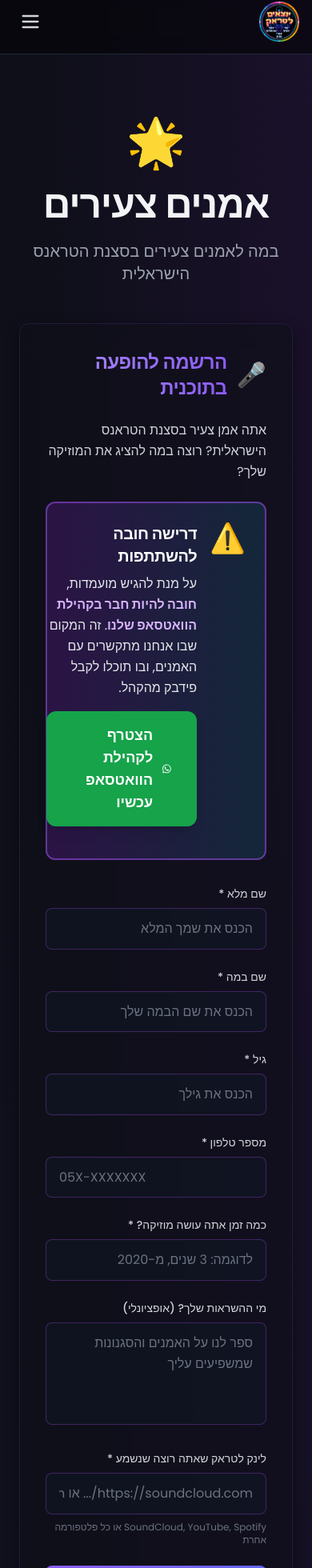
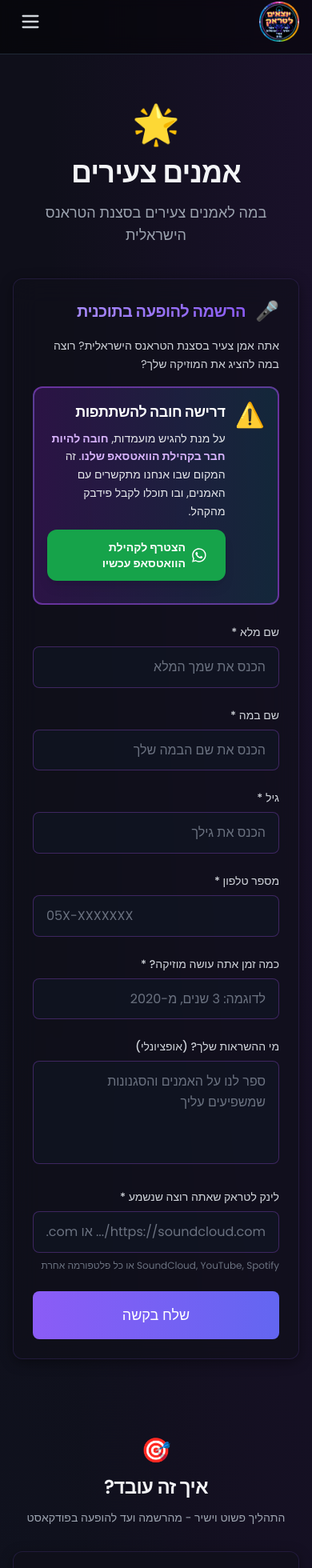
Before and after one commit to ShadowBoxer39/Trance-Awards, a Next.js app: page /young-artists in a window 390 px wide. Shown: the part 13-1973 px from the top of the page at 80% size. Built offline with nearby package versions, Linux system fonts and the light colour scheme.

Commit message:
Update young-artists.tsx

```diff
--- a/pages/young-artists.tsx
+++ b/pages/young-artists.tsx
@@ -72,19 +72,19 @@ export default function YoungArtists() {
     {
       name: "רון שפרוט",
       stageName: "Shaprut",
-      description: "אחד האמנים הכי מיוחדים ומגוונים שתשמעו, לא הולך בתלם.",
-      image: "/images/shaprut.png", // Replace with actual image path
+      description: "אחד האמנים הכי מחויבים ומבטיחים שהוצגנו, לא כולל כנחד.",
+      image: "/images/shaprut.png",
       soundcloudEmbed: "https://w.soundcloud.com/player/?url=https%3A//api.soundcloud.com/tracks/soundcloud%253Atracks%253A1684460661&color=%23ff5500&auto_play=false&hide_related=false&show_comments=true&show_user=true&show_reposts=false&show_teaser=true&visual=true",
-      spotifyUrl: "https://open.spotify.com/artist/4cpLog6uK5HawBNvdc1W5d?si=HKqy7XX0TkWVNnQIQ_QEBw",
+      spotifyUrl: "https://open.spotify.com/artist/4cxLwi6uCSlmwN1dCLb50si=Hxq7XXO1hAMVnpDJQ_DE8w",
       instagramUrl: "https://www.instagram.com/shaprut_music/"
     },
     {
-      name: "אריאל נרדיה",
+      name: "איתאי נרדיה",
       stageName: "Nardia",
-      description: "תעצמו עיניים וצאו לטיול עם נרדיה, חוויה חוץ גופית.",
-      image: "/images/nardia.jpg", // Replace with actual image path
-      soundcloudEmbed: "https://w.soundcloud.com/player/?url=https%3A//api.soundcloud.com/playlists/soundcloud%253Aplaylists%253A1980883968&color=%23ff5500&auto_play=false&hide_related=false&show_comments=true&show_user=true&show_reposts=false&show_teaser=true&visual=true",
-      spotifyUrl: "https://open.spotify.com/artist/6DEnaflHWCeJUUkbcp1KbO?si=cc360f7341484e34",
+      description: "חיפשו אמנים ישראלי יוצא לייצג את ארצה, הינו חינו נרדיה.",
+      image: "/images/nardia.jpg",
+      soundcloudEmbed: "https://w.soundcloud.com/player/?url=https%3A//api.soundcloud.com/playlists/soundcloud%253Aplaylists%253A1983888390&color=%23ff5500&auto_play=false&hide_related=false&show_comments=true&show_user=true&show_reposts=false&show_teaser=true&visual=true",
+      spotifyUrl: "https://open.spotify.com/artist/0DtnaFlHMCo1UKbcplRQXs?si=c368f7341484e34",
       instagramUrl: "https://www.instagram.com/nardia_m_/"
     }
   ];
@@ -107,35 +107,35 @@ export default function YoungArtists() {
         <Navigation currentPage="about" />
 
         {/* Hero */}
-        <section className="max-w-7xl mx-auto px-6 pt-20 pb-12">
+        <section className="max-w-7xl mx-auto px-4 sm:px-6 pt-16 sm:pt-20 pb-10 sm:pb-12">
           <div className="max-w-4xl mx-auto text-center">
-            <div className="text-6xl mb-6">🌟</div>
-            <h1 className="text-5xl md:text-6xl font-semibold mb-5">אמנים צעירים</h1>
-            <p className="text-xl md:text-2xl text-gray-400">
+            <div className="text-5xl sm:text-6xl mb-4 sm:mb-6">🌟</div>
+            <h1 className="text-4xl sm:text-5xl md:text-6xl font-semibold mb-4 sm:mb-5 px-4">אמנים צעירים</h1>
+            <p className="text-lg sm:text-xl md:text-2xl text-gray-400 px-4">
               במה לאמנים צעירים בסצנת הטראנס הישראלית
             </p>
           </div>
         </section>
 
         {/* Signup Form */}
-        <section className="max-w-3xl mx-auto px-6 pb-16">
-          <div className="glass-card rounded-xl p-8 md:p-10 border-2 border-purple-500/30">
-            <div className="flex items-center gap-3 mb-6">
-              <span className="text-3xl">🎤</span>
-              <h2 className="text-2xl md:text-3xl font-semibold text-gradient">הרשמה להופעה בתוכנית</h2>
+        <section className="max-w-3xl mx-auto px-4 sm:px-6 pb-12 sm:pb-16">
+          <div className="glass-card rounded-xl p-6 sm:p-8 md:p-10 border-2 border-purple-500/30">
+            <div className="flex items-center gap-3 mb-4 sm:mb-6">
+              <span className="text-2xl sm:text-3xl">🎤</span>
+              <h2 className="text-xl sm:text-2xl md:text-3xl font-semibold text-gradient">הרשמה להופעה בתוכנית</h2>
             </div>
 
-            <p className="text-gray-300 mb-6 leading-relaxed">
+            <p className="text-gray-300 text-sm sm:text-base mb-4 sm:mb-6 leading-relaxed">
               אתה אמן צעיר בסצנת הטראנס הישראלית? רוצה במה להציג את המוזיקה שלך?
             </p>
 
             {/* WhatsApp Community Requirement */}
-            <div className="bg-gradient-to-r from-purple-900/40 to-cyan-900/40 border-2 border-purple-500/50 rounded-xl p-6 mb-8">
-              <div className="flex items-start gap-4 mb-4">
-                <div className="text-4xl">⚠️</div>
+            <div className="bg-gradient-to-r from-purple-900/40 to-cyan-900/40 border-2 border-purple-500/50 rounded-xl p-4 sm:p-6 mb-6 sm:mb-8">
+              <div className="flex items-start gap-3 sm:gap-4 mb-3 sm:mb-4">
+                <div className="text-3xl sm:text-4xl">⚠️</div>
                 <div>
-                  <h3 className="text-xl font-semibold mb-2 text-white">דרישה חובה להשתתפות</h3>
-                  <p className="text-gray-200 leading-relaxed mb-4">
+                  <h3 className="text-lg sm:text-xl font-semibold mb-2 text-white">דרישה חובה להשתתפות</h3>
+                  <p className="text-gray-200 text-sm sm:text-base leading-relaxed mb-3 sm:mb-4">
                     על מנת להגיש מועמדות, <strong className="text-purple-300">חובה להיות חבר בקהילת הוואטסאפ שלנו</strong>.
                     זה המקום שבו אנחנו מתקשרים עם האמנים, ובו תוכלו לקבל פידבק מהקהל.
                   </p>
@@ -144,12 +144,12 @@ export default function YoungArtists() {
                     href="https://chat.whatsapp.com/LSZaHTgYXPn4HRvrsCnmTc"
                     target="_blank"
                     rel="noopener noreferrer"
-                    className="inline-flex items-center gap-3 bg-green-600 hover:bg-green-500 text-white px-8 py-4 rounded-xl font-bold text-lg transition-all transform hover:scale-105 shadow-lg"
+                    className="inline-flex items-center gap-2 sm:gap-3 bg-green-600 hover:bg-green-500 text-white px-6 sm:px-8 py-3 sm:py-4 rounded-xl font-bold text-base sm:text-lg transition-all transform hover:scale-105 shadow-lg"
                   >
-                    <svg className="w-7 h-7" fill="currentColor" viewBox="0 0 24 24">
+                    <svg className="w-6 h-6 sm:w-7 sm:h-7" fill="currentColor" viewBox="0 0 24 24">
                       <path d="M17.472 14.382c-.297-.149-1.758-.867-2.03-.967-.273-.099-.471-.148-.67.15-.197.297-.767.966-.94 1.164-.173.199-.347.223-.644.075-.297-.15-1.255-.463-2.39-1.475-.883-.788-1.48-1.761-1.653-2.059-.173-.297-.018-.458.13-.606.134-.133.298-.347.446-.52.149-.174.198-.298.298-.497.099-.198.05-.371-.025-.52-.075-.149-.669-1.612-.916-2.207-.242-.579-.487-.5-.669-.51-.173-.008-.371-.01-.57-.01-.198 0-.52.074-.792.372-.272.297-1.04 1.016-1.04 2.479 0 1.462 1.065 2.875 1.213 3.074.149.198 2.096 3.2 5.077 4.487.709.306 1.262.489 1.694.625.712.227 1.36.195 1.871.118.571-.085 1.758-.719 2.006-1.413.248-.694.248-1.289.173-1.413-.074-.124-.272-.198-.57-.347m-5.421 7.403h-.004a9.87 9.87 0 01-5.031-1.378l-.361-.214-3.741.982.998-3.648-.235-.374a9.86 9.86 0 01-1.51-5.26c.001-5.45 4.436-9.884 9.888-9.884 2.64 0 5.122 1.03 6.988 2.898a9.825 9.825 0 012.893 6.994c-.003 5.45-4.437 9.884-9.885 9.884m8.413-18.297A11.815 11.815 0 0012.05 0C5.495 0 .16 5.335.157 11.892c0 2.096.547 4.142 1.588 5.945L.057 24l6.305-1.654a11.882 11.882 0 005.683 1.448h.005c6.554 0 11.89-5.335 11.893-11.893a11.821 11.821 0 00-3.48-8.413z"/>
                     </svg>
-                    הצטרף לקהילת הוואטסאפ עכשיו
+                    <span className="text-sm sm:text-base">הצטרף לקהילת הוואטסאפ עכשיו</span>
                   </a>
                 </div>
               </div>
@@ -299,39 +299,39 @@ export default function YoungArtists() {
         </section>
 
         {/* How It Works */}
-        <section className="max-w-7xl mx-auto px-6 py-16">
-          <div className="text-center mb-12">
-            <span className="text-4xl mb-4 block">🎯</span>
-            <h2 className="text-3xl font-semibold mb-4">איך זה עובד?</h2>
-            <p className="text-gray-400 max-w-2xl mx-auto">
+        <section className="max-w-7xl mx-auto px-4 sm:px-6 py-12 sm:py-16">
+          <div className="text-center mb-8 sm:mb-12">
+            <span className="text-3xl sm:text-4xl mb-3 sm:mb-4 block">🎯</span>
+            <h2 className="text-2xl sm:text-3xl font-semibold mb-3 sm:mb-4">איך זה עובד?</h2>
+            <p className="text-gray-400 text-sm sm:text-base max-w-2xl mx-auto px-4">
               התהליך פשוט וישיר - מהרשמה ועד להופעה בפודקאסט
             </p>
           </div>
 
-          <div className="grid md:grid-cols-3 gap-8">
+          <div className="grid sm:grid-cols-2 md:grid-cols-3 gap-4 sm:gap-6 md:gap-8">
             {/* Step 1 */}
-            <div className="glass-card rounded-xl p-6 text-center">
-              <div className="text-4xl mb-4">📝</div>
-              <h3 className="text-xl font-semibold mb-3">1. מלא טופס</h3>
-              <p className="text-gray-400 text-sm leading-relaxed">
+            <div className="glass-card rounded-xl p-5 sm:p-6 text-center">
+              <div className="text-3xl sm:text-4xl mb-3 sm:mb-4">📝</div>
+              <h3 className="text-lg sm:text-xl font-semibold mb-2 sm:mb-3">1. מלא טופס</h3>
+              <p className="text-gray-400 text-xs sm:text-sm leading-relaxed">
                 מלא את הטופס למעלה עם הפרטים שלך והטראק שאתה רוצה להציג
               </p>
             </div>
 
             {/* Step 2 */}
-            <div className="glass-card rounded-xl p-6 text-center">
-              <div className="text-4xl mb-4">🎧</div>
-              <h3 className="text-xl font-semibold mb-3">2. נבדוק את החומר</h3>
-              <p className="text-gray-400 text-sm leading-relaxed">
+            <div className="glass-card rounded-xl p-5 sm:p-6 text-center">
+              <div className="text-3xl sm:text-4xl mb-3 sm:mb-4">🎧</div>
+              <h3 className="text-lg sm:text-xl font-semibold mb-2 sm:mb-3">2. נבדוק את החומר</h3>
+              <p className="text-gray-400 text-xs sm:text-sm leading-relaxed">
                 נקשיב לטראק שלך כמה פעמים ונגיע להחלטה
               </p>
             </div>
 
             {/* Step 3 */}
-            <div className="glass-card rounded-xl p-6 text-center">
-              <div className="text-4xl mb-4">🎤</div>
-              <h3 className="text-xl font-semibold mb-3">3. הופעה בפודקאסט</h3>
-              <p className="text-gray-400 text-sm leading-relaxed">
+            <div className="glass-card rounded-xl p-5 sm:p-6 text-center sm:col-span-2 md:col-span-1">
+              <div className="text-3xl sm:text-4xl mb-3 sm:mb-4">🎤</div>
+              <h3 className="text-lg sm:text-xl font-semibold mb-2 sm:mb-3">3. הופעה בפודקאסט</h3>
+              <p className="text-gray-400 text-xs sm:text-sm leading-relaxed">
                 אם תבחר, תופיע בפודקאסט ותקבל חשיפה לאלפי מאזינים
               </p>
             </div>
@@ -339,18 +339,19 @@ export default function YoungArtists() {
         </section>
 
         {/* Featured Artists - REDESIGNED */}
-        <section className="max-w-7xl mx-auto px-6 py-16">
-          <h2 className="text-3xl font-semibold mb-8 text-center">אמנים שהופיעו אצלנו בעבר ואתם חייבים להכיר</h2>
+        <section className="max-w-7xl mx-auto px-4 sm:px-6 py-12 sm:py-16">
+          <h2 className="text-2xl sm:text-3xl font-semibold mb-6 sm:mb-8 text-center">אמנים שהוצגו בעבר</h2>
 
-          <div className="space-y-8">
+          <div className="space-y-6 sm:space-y-8">
             {previousArtists.map((artist, index) => (
               <div
                 key={index}
                 className="glass-card rounded-xl overflow-hidden border border-purple-500/20 hover:border-purple-500/40 transition"
               >
-                <div className="grid md:grid-cols-[300px,1fr] gap-6 p-6">
+                {/* Mobile: Vertical Layout, Desktop: Horizontal */}
+                <div className="flex flex-col md:grid md:grid-cols-[280px,1fr] gap-0 md:gap-6">
                   {/* Artist Image */}
-                  <div className="relative aspect-[4/3] md:aspect-auto md:h-full bg-gradient-to-br from-purple-600/20 to-cyan-600/20 rounded-lg overflow-hidden">
+                  <div className="relative aspect-[16/9] md:aspect-auto md:h-full bg-gradient-to-br from-purple-600/20 to-cyan-600/20 overflow-hidden">
                     <Image
                       src={artist.image}
                       alt={artist.stageName}
@@ -360,13 +361,13 @@ export default function YoungArtists() {
                   </div>
 
                   {/* Artist Info */}
-                  <div className="flex flex-col">
-                    <div className="mb-4">
-                      <h3 className="text-2xl font-bold mb-1">{artist.stageName}</h3>
-                      <p className="text-gray-400 text-sm">{artist.name}</p>
+                  <div className="flex flex-col p-5 sm:p-6 md:py-6 md:pr-6 md:pl-0">
+                    <div className="mb-3 sm:mb-4">
+                      <h3 className="text-xl sm:text-2xl font-bold mb-1">{artist.stageName}</h3>
+                      <p className="text-gray-400 text-xs sm:text-sm">{artist.name}</p>
                     </div>
 
-                    <p className="text-gray-300 text-sm mb-4 leading-relaxed">
+                    <p className="text-gray-300 text-sm sm:text-base mb-4 leading-relaxed">
                       {artist.description}
                     </p>
 
@@ -384,28 +385,30 @@ export default function YoungArtists() {
                     </div>
 
                     {/* Social Links */}
-                    <div className="flex gap-3 mt-auto">
+                    <div className="flex gap-2 sm:gap-3 mt-auto">
                       <a
                         href={artist.spotifyUrl}
                         target="_blank"
                         rel="noopener noreferrer"
-                        className="btn-secondary px-5 py-2.5 rounded-lg text-sm font-medium flex items-center gap-2 flex-1 justify-center"
+                        className="btn-secondary px-4 sm:px-5 py-2.5 rounded-lg text-xs sm:text-sm font-medium flex items-center gap-2 flex-1 justify-center"
                       >
-                        <svg className="w-5 h-5" fill="currentColor" viewBox="0 0 24 24">
+                        <svg className="w-4 h-4 sm:w-5 sm:h-5" fill="currentColor" viewBox="0 0 24 24">
                           <path d="M12 0C5.4 0 0 5.4 0 12s5.4 12 12 12 12-5.4 12-12S18.66 0 12 0zm5.521 17.34c-.24.359-.66.48-1.021.24-2.82-1.74-6.36-2.101-10.561-1.141-.418.122-.779-.179-.899-.539-.12-.421.18-.78.54-.9 4.56-1.021 8.52-.6 11.64 1.32.42.18.479.659.301 1.02zm1.44-3.3c-.301.42-.841.6-1.262.3-3.239-1.98-8.159-2.58-11.939-1.38-.479.12-1.02-.12-1.14-.6-.12-.48.12-1.021.6-1.141C9.6 9.9 15 10.561 18.72 12.84c.361.181.54.78.241 1.2zm.12-3.36C15.24 8.4 8.82 8.16 5.16 9.301c-.6.179-1.2-.181-1.38-.721-.18-.601.18-1.2.72-1.381 4.26-1.26 11.28-1.02 15.721 1.621.539.3.719 1.02.419 1.56-.299.421-1.02.599-1.559.3z"/>
                         </svg>
-                        Spotify
+                        <span className="hidden sm:inline">Spotify</span>
+                        <span className="sm:hidden">🎵</span>
                       </a>
                       <a
                         href={artist.instagramUrl}
                         target="_blank"
                         rel="noopener noreferrer"
-                        className="btn-secondary px-5 py-2.5 rounded-lg text-sm font-medium flex items-center gap-2 flex-1 justify-center"
+                        className="btn-secondary px-4 sm:px-5 py-2.5 rounded-lg text-xs sm:text-sm font-medium flex items-center gap-2 flex-1 justify-center"
                       >
-                        <svg className="w-5 h-5" fill="currentColor" viewBox="0 0 24 24">
+                        <svg className="w-4 h-4 sm:w-5 sm:h-5" fill="currentColor" viewBox="0 0 24 24">
                           <path d="M12 2.163c3.204 0 3.584.012 4.85.07 3.252.148 4.771 1.691 4.919 4.919.058 1.265.069 1.645.069 4.849 0 3.205-.012 3.584-.069 4.849-.149 3.225-1.664 4.771-4.919 4.919-1.266.058-1.644.07-4.85.07-3.204 0-3.584-.012-4.849-.07-3.26-.149-4.771-1.699-4.919-4.92-.058-1.265-.07-1.644-.07-4.849 0-3.204.013-3.583.07-4.849.149-3.227 1.664-4.771 4.919-4.919 1.266-.057 1.645-.069 4.849-.069zm0-2.163c-3.259 0-3.667.014-4.947.072-4.358.2-6.78 2.618-6.98 6.98-.059 1.281-.073 1.689-.073 4.948 0 3.259.014 3.668.072 4.948.2 4.358 2.618 6.78 6.98 6.98 1.281.058 1.689.072 4.948.072 3.259 0 3.668-.014 4.948-.072 4.354-.2 6.782-2.618 6.979-6.98.059-1.28.073-1.689.073-4.948 0-3.259-.014-3.667-.072-4.947-.196-4.354-2.617-6.78-6.979-6.98-1.281-.059-1.69-.073-4.949-.073zm0 5.838c-3.403 0-6.162 2.759-6.162 6.162s2.759 6.163 6.162 6.163 6.162-2.759 6.162-6.163c0-3.403-2.759-6.162-6.162-6.162zm0 10.162c-2.209 0-4-1.79-4-4 0-2.209 1.791-4 4-4s4 1.791 4 4c0 2.21-1.791 4-4 4zm6.406-11.845c-.796 0-1.441.645-1.441 1.44s.645 1.44 1.441 1.44c.795 0 1.439-.645 1.439-1.44s-.644-1.44-1.439-1.44z"/>
                         </svg>
-                        Instagram
+                        <span className="hidden sm:inline">Instagram</span>
+                        <span className="sm:hidden">📸</span>
                       </a>
                     </div>
                   </div>
@@ -416,17 +419,17 @@ export default function YoungArtists() {
         </section>
 
         {/* Special Episode - 4 Young Artists */}
-        <section className="max-w-7xl mx-auto px-6 py-16">
-          <h2 className="text-2xl font-semibold mb-6">פרק מיוחד - הדור הבא של הטראנס</h2>
+        <section className="max-w-7xl mx-auto px-4 sm:px-6 py-12 sm:py-16">
+          <h2 className="text-xl sm:text-2xl font-semibold mb-4 sm:mb-6 text-center sm:text-right">פרק מיוחד - 4 אמנים צעירים</h2>
 
           <div className="glass-card rounded-xl overflow-hidden border-2 border-purple-500/30">
-            <div className="p-6 md:p-8 bg-gradient-to-r from-purple-900/30 to-transparent">
-              <div className="flex items-center gap-3 mb-4">
-                <span className="text-3xl">🎵</span>
-                <h2 className="text-2xl md:text-3xl font-semibold text-gradient">פרק מיוחד</h2>
+            <div className="p-5 sm:p-6 md:p-8 bg-gradient-to-r from-purple-900/30 to-transparent">
+              <div className="flex items-center gap-2 sm:gap-3 mb-3 sm:mb-4">
+                <span className="text-2xl sm:text-3xl">🎵</span>
+                <h2 className="text-xl sm:text-2xl md:text-3xl font-semibold text-gradient">פרק מיוחד - 4 אמנים צעירים</h2>
               </div>
-              <p className="text-gray-300 mb-6">
-                בפרק מיוחד זה אירחנו 4 אמנים בתחילת דרכם מהסצנה הישראלית שקיבלו הזדמנות להציג את המוזיקה שלהם
+              <p className="text-gray-300 text-sm sm:text-base mb-4 sm:mb-6">
+                בפרק מיוחד זה אירחנו 4 אמנים צעירים מהסצנה הישראלית שקיבלו הזדמנות להציג את המוזיקה שלהם
               </p>
             </div>
 
@@ -443,13 +446,13 @@ export default function YoungArtists() {
               />
             </div>
 
-            <div className="p-6">
-              <div className="flex gap-3">
+            <div className="p-4 sm:p-6">
+              <div className="flex flex-col sm:flex-row gap-2 sm:gap-3">
                 <a
                   href="https://www.youtube.com/watch?v=leIABciiXK4&t=1450s"
                   target="_blank"
                   rel="noopener noreferrer"
-                  className="btn-secondary px-5 py-2.5 rounded-lg text-sm font-medium"
+                  className="btn-secondary px-4 sm:px-5 py-2.5 rounded-lg text-sm font-medium text-center"
                 >
                   צפו ביוטיוב
                 </a>
@@ -457,7 +460,7 @@ export default function YoungArtists() {
                   href="https://open.spotify.com/show/0LGP2n3IGqeFVv1fIZOkeZ"
                   target="_blank"
                   rel="noopener noreferrer"
-                  className="btn-secondary px-5 py-2.5 rounded-lg text-sm font-medium"
+                  className="btn-secondary px-4 sm:px-5 py-2.5 rounded-lg text-sm font-medium text-center"
                 >
                   האזינו בספוטיפיי
                 </a>
```
